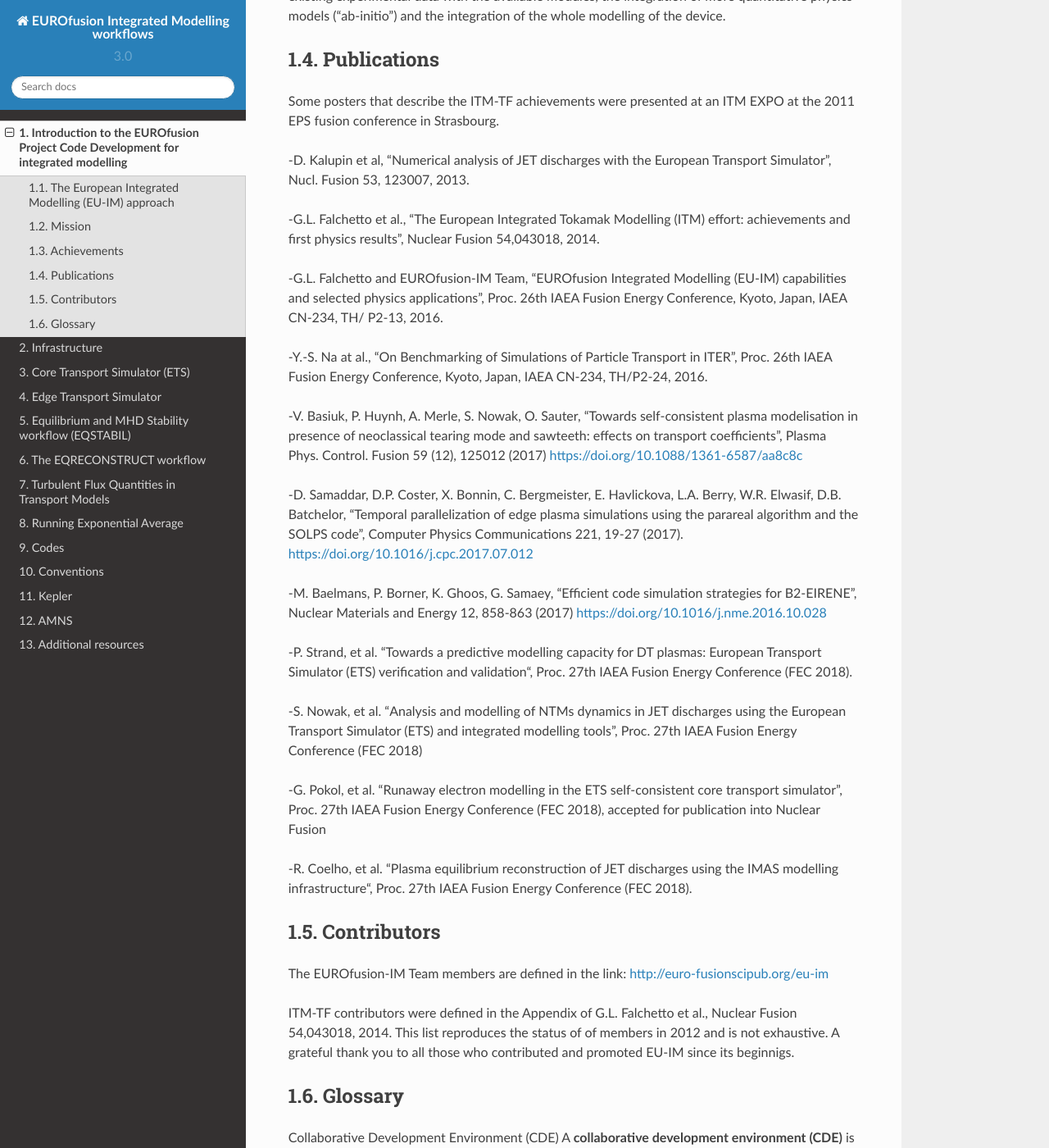
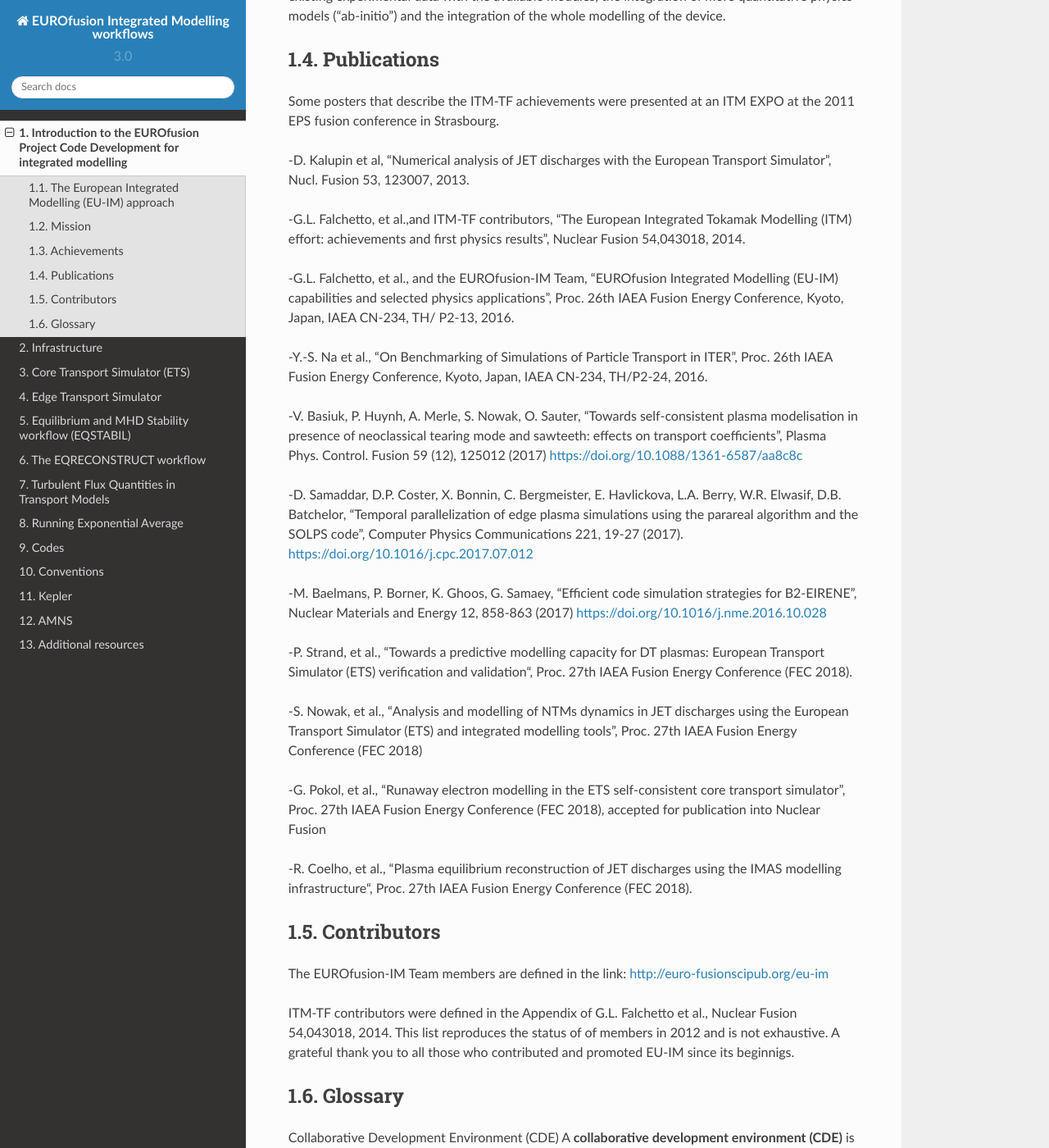
Before and after one commit to WPCD-Workflows/documentation, a Sphinx documentation site: the page built from source/introduction.rst, in a window 1280 px wide and 1400 px high, scrolled down 2373 px. Shown: the whole window at 82% size. Built offline with Sphinx 7.4.7 and the Read the Docs theme 2.0.0, drawn with Linux system fonts in a browser that asks for light colours.

Commit message:
Update introduction.rst
Publication list added

```diff
--- a/source/introduction.rst
+++ b/source/introduction.rst
@@ -135,11 +135,11 @@ Some posters that describe the ITM-TF achievements were presented at an ITM EXPO
 
 -D. Kalupin et al, "Numerical analysis of JET discharges with the European Transport Simulator", Nucl. Fusion 53, 123007, 2013.
 
--G.L. Falchetto et al., “The European Integrated Tokamak Modelling (ITM) effort: achievements and first physics results”, Nuclear Fusion 54,043018, 2014.
+-G.L. Falchetto, et al.,and ITM-TF contributors, “The European Integrated Tokamak Modelling (ITM) effort: achievements and first physics results”, Nuclear Fusion 54,043018, 2014.
 
--G.L. Falchetto and EUROfusion-IM Team, "EUROfusion Integrated Modelling (EU-IM) capabilities and selected physics applications", Proc. 26th IAEA Fusion Energy Conference, Kyoto, Japan, IAEA CN-234,  TH/ P2-13, 2016.
+-G.L. Falchetto, et al., and the EUROfusion-IM Team, "EUROfusion Integrated Modelling (EU-IM) capabilities and selected physics applications", Proc. 26th IAEA Fusion Energy Conference, Kyoto, Japan, IAEA CN-234,  TH/ P2-13, 2016.
 
--Y.-S. Na at al., "On Benchmarking of Simulations of Particle Transport in ITER", Proc. 26th IAEA Fusion Energy Conference,  Kyoto, Japan, IAEA CN-234, TH/P2-24, 2016.
+-Y.-S. Na et al., "On Benchmarking of Simulations of Particle Transport in ITER", Proc. 26th IAEA Fusion Energy Conference,  Kyoto, Japan, IAEA CN-234, TH/P2-24, 2016.
 
 -V. Basiuk, P. Huynh, A. Merle, S. Nowak, O. Sauter, “Towards self-consistent plasma modelisation in presence of neoclassical tearing mode and sawteeth: effects on transport coefficients”, Plasma Phys. Control. Fusion 59 (12), 125012 (2017) https://doi.org/10.1088/1361-6587/aa8c8c
 
@@ -147,13 +147,13 @@ Some posters that describe the ITM-TF achievements were presented at an ITM EXPO
 
 -M. Baelmans, P. Borner, K. Ghoos, G. Samaey, “Efficient code simulation strategies for B2-EIRENE”, Nuclear Materials and Energy 12, 858-863 (2017) https://doi.org/10.1016/j.nme.2016.10.028
 
--P. Strand, et al. "Towards a predictive modelling capacity for DT plasmas: European Transport Simulator (ETS) verification and validation“, Proc. 27th IAEA Fusion Energy Conference (FEC 2018).
+-P. Strand, et al., "Towards a predictive modelling capacity for DT plasmas: European Transport Simulator (ETS) verification and validation“, Proc. 27th IAEA Fusion Energy Conference (FEC 2018).
 
--S. Nowak, et al. "Analysis and modelling of NTMs dynamics in JET discharges using the European Transport Simulator (ETS) and integrated modelling tools", Proc. 27th IAEA Fusion Energy Conference (FEC 2018)
+-S. Nowak, et al., "Analysis and modelling of NTMs dynamics in JET discharges using the European Transport Simulator (ETS) and integrated modelling tools", Proc. 27th IAEA Fusion Energy Conference (FEC 2018)
 
--G. Pokol, et al. "Runaway electron modelling in the ETS self-consistent core transport simulator", Proc. 27th IAEA Fusion Energy Conference (FEC 2018), accepted for publication into Nuclear Fusion
+-G. Pokol, et al., "Runaway electron modelling in the ETS self-consistent core transport simulator", Proc. 27th IAEA Fusion Energy Conference (FEC 2018), accepted for publication into Nuclear Fusion
 
--R. Coelho, et al. “Plasma equilibrium reconstruction of JET discharges using the IMAS modelling infrastructure“, Proc. 27th IAEA Fusion Energy Conference (FEC 2018).
+-R. Coelho, et al., “Plasma equilibrium reconstruction of JET discharges using the IMAS modelling infrastructure“, Proc. 27th IAEA Fusion Energy Conference (FEC 2018).
 
 
 
```
